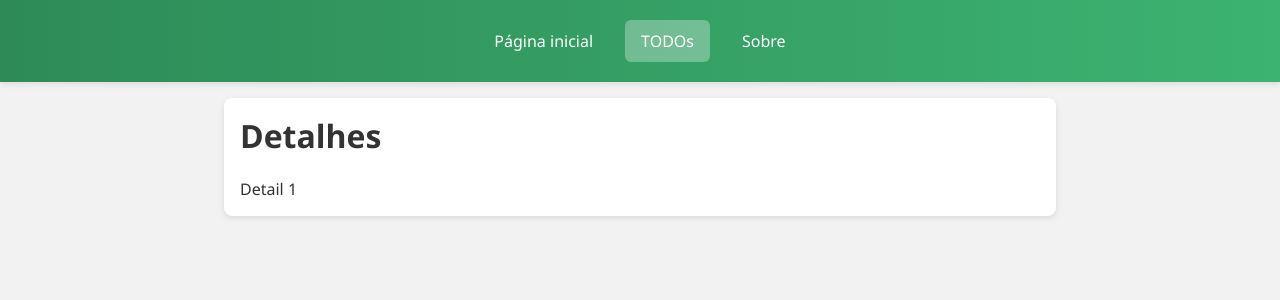
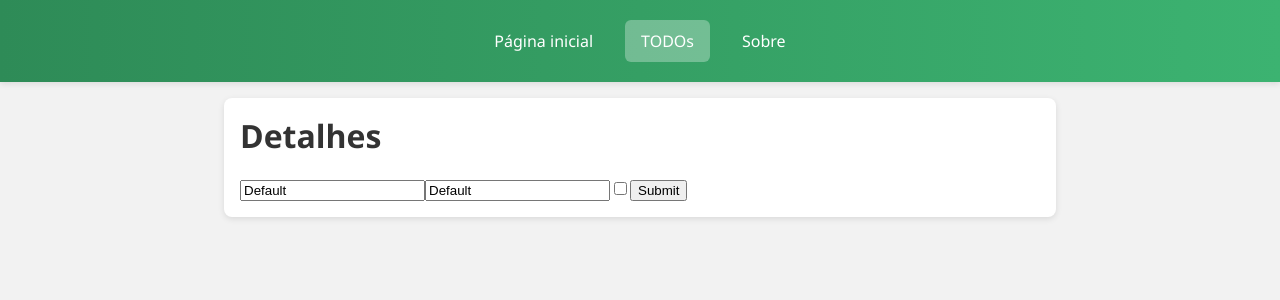
Before and after one commit to devictorqroz/react-lsdev, a React (Vite) app: page /todos/detalhe/1 in a window 1280 px wide. Both pictures are taken after a click on the button "Entrar". Shown: the top 300 px of the page. Built offline with nearby package versions, Linux system fonts and the light colour scheme; what miragejs would draw is missing.

Commit message:
feat: ra #04 - Add react hook form

```diff
--- a/package.json
+++ b/package.json
@@ -13,6 +13,7 @@
     "axios": "^1.18.1",
     "react": "^19.2.6",
     "react-dom": "^19.2.6",
+    "react-hook-form": "^7.81.0",
     "react-router": "7.6.1"
   },
   "devDependencies": {
--- a/src/pages/private/todos/TodoDetail.tsx
+++ b/src/pages/private/todos/TodoDetail.tsx
@@ -1,16 +1,31 @@
 import { useParams } from "react-router";
+import { useForm } from "react-hook-form";
 
 import { PageLayout } from "../../../shared/layout/page-layout/PageLayout";
-
 
 
 export const TodoDetail = () => {
     const { id } = useParams();
 
+    const { register, handleSubmit } = useForm({
+        defaultValues: {
+            label: 'Default',
+            description: 'Default',
+            complete: false
+        }
+    });
 
     return (
         <PageLayout title='Detalhes'>
-            Detail {id}
+            <form onSubmit={handleSubmit((data) => console.log(data))}>
+                <input {...register('label')} />
+                <input {...register('description')} />
+                <input type='checkbox' {...register('complete')} />
+
+                <button type="submit">
+                    Submit
+                </button>
+            </form>
         </PageLayout>
     );
 }
```
Also changed, not shown: 1 other file (tests, documents, lock files or other folders).
